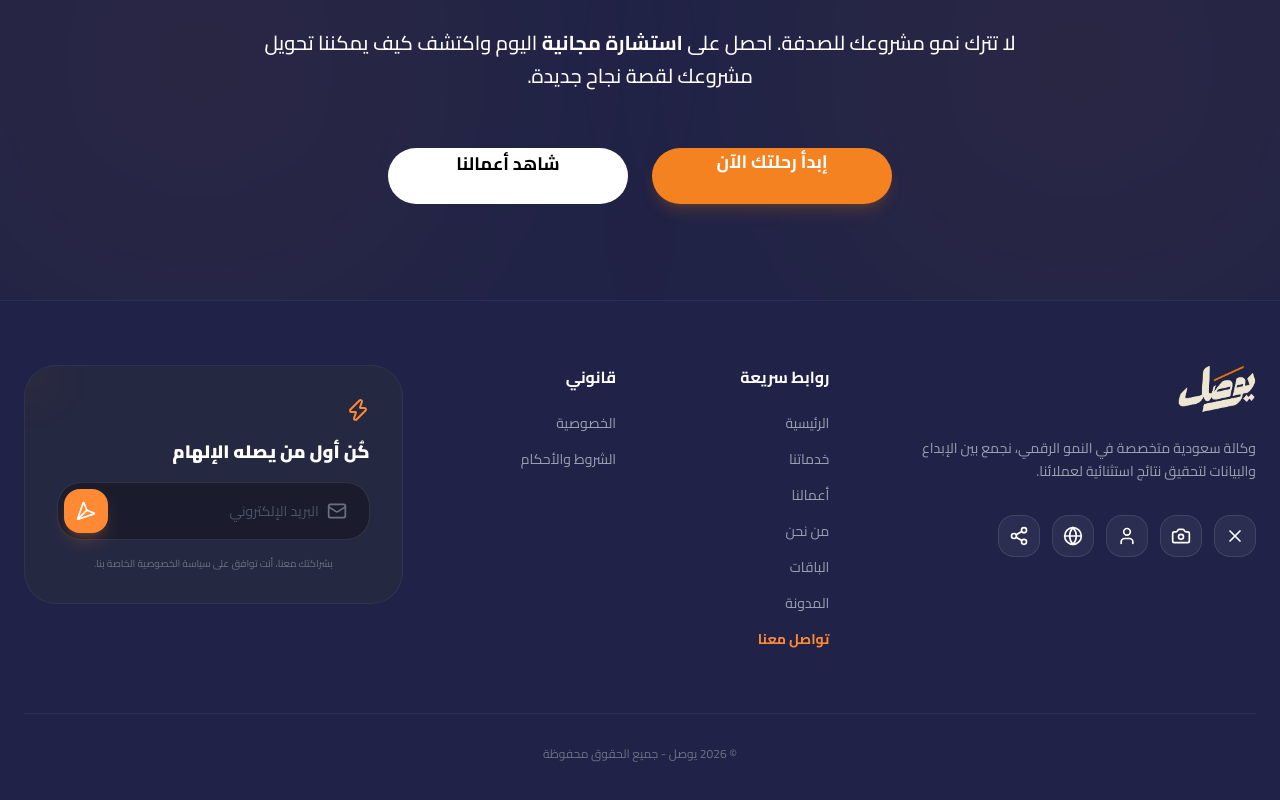
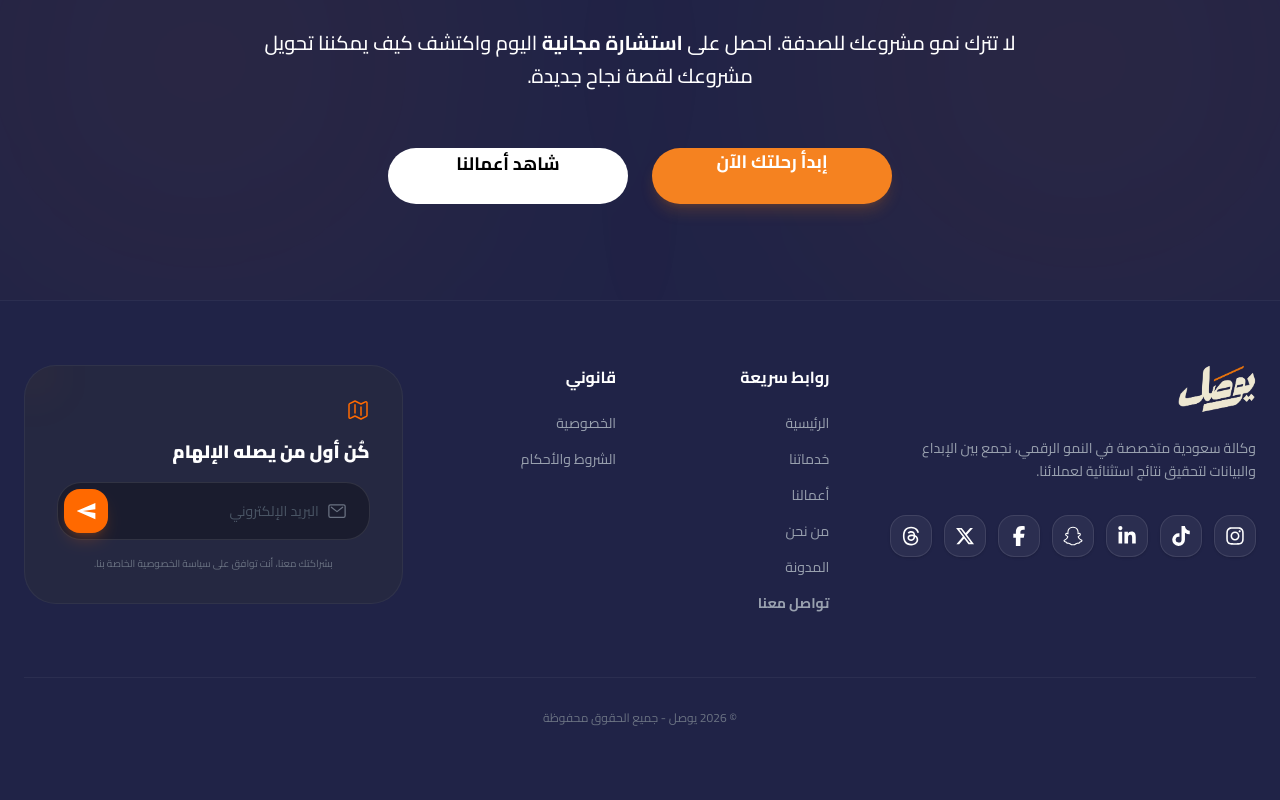
Before and after one commit to Ayaalmadhon2004/yosal-company, a Next.js app: page / in a window 1280 px wide. Shown: the part 5608-6408 px from the top of the page. Built offline with nearby package versions, Linux system fonts and the light colour scheme; no server answers.

Commit message:
pre-final production mode

```diff
--- a/app/portfolio/page.tsx
+++ b/app/portfolio/page.tsx
@@ -16,7 +16,7 @@ export default async function PortfolioPage() {
       <PortfolioHero />
       <PortfolioGrid />
       <ImpactStats />
-      <Stats data={data.statistics}/>
+      <Stats/>
       <ReadyResult variant="style2"/>
     </main>
   );
--- a/components/layout/Footer.tsx
+++ b/components/layout/Footer.tsx
@@ -3,10 +3,18 @@
 import React, { useState, useEffect } from "react";
 import Image from "next/image";
 import Link from 'next/link';
+// استيراد الأيقونات بدقة من Font Awesome 6 و Simple Icons عبر react-icons
 import {
-  Send, Globe, Share2, Camera, User, X, Mail,
-  Zap
-} from "lucide-react";
+  FaInstagram,
+  FaTiktok,
+  FaLinkedinIn,
+  FaSnapchat,
+  FaFacebookF,
+  FaXTwitter,
+  FaThreads
+} from "react-icons/fa6";
+import { IoMailOutline, IoSendSharp } from "react-icons/io5";
+import { HiOutlineMap } from "react-icons/hi2";
 import ChatSystem from "@/components/layout/ChatSystem";
 
 export default function Footer() {
@@ -17,11 +25,13 @@ export default function Footer() {
   }, []);
 
   const socialIcons = [
-    { Icon: X, link: "#" },
-    { Icon: Camera, link: "#" },
-    { Icon: User, link: "#" },
-    { Icon: Globe, link: "#" },
-    { Icon: Share2, link: "#" }
+    { Icon: FaInstagram, link: "https://www.instagram.com/yoosal.agency?igsh=aGlrNXBsdDZmbXZ1" },
+    { Icon: FaTiktok, link: "https://www.tiktok.com/@yoosal2?..." }, // ضعي الرابط الكامل هنا
+    { Icon: FaLinkedinIn, link: "https://www.linkedin.com/company/yoosal/" },
+    { Icon: FaSnapchat, link: "https://www.snapchat.com/add/yoosal.ag?..." },
+    { Icon: FaFacebookF, link: "https://www.facebook.com/share/1DeynDWeNh/" },
+    { Icon: FaXTwitter, link: "https://x.com/Yoosal148837" },
+    { Icon: FaThreads, link: "https://www.threads.com/@yoosal.agency" }
   ];
 
   if (!mounted) return null;
@@ -34,6 +44,7 @@ export default function Footer() {
       <div className="container mx-auto px-6 max-w-7xl">
         <div className="grid grid-cols-1 md:grid-cols-12 gap-12">
 
+          {/* معلومات الوكالة */}
           <div className="md:col-span-4 text-right flex flex-col items-start">
             <div className="mb-6">
               <Link href="/">
@@ -49,12 +60,14 @@ export default function Footer() {
             <p className="text-gray-400 text-sm leading-relaxed mb-8 max-w-sm">
               وكالة سعودية متخصصة في النمو الرقمي، نجمع بين الإبداع والبيانات لتحقيق نتائج استثنائية لعملائنا.
             </p>
-            <div className="flex gap-3">
+            <div className="flex flex-wrap gap-3">
               {socialIcons.map((item, idx) => (
                 <Link
                   key={idx}
                   href={item.link}
-                  className="p-2.5 bg-white/5 rounded-xl border border-white/10 hover:border-[#FF8A33]/50 hover:text-[#FF8A33] transition-all"
+                  target="_blank"
+                  rel="noopener noreferrer"
+                  className="p-2.5 bg-white/5 rounded-xl border border-white/10 hover:border-orange-500/50 hover:text-orange-500 transition-all shadow-sm"
                 >
                   <item.Icon className="h-5 w-5" />
                 </Link>
@@ -62,69 +75,47 @@ export default function Footer() {
             </div>
           </div>
 
+          {/* روابط سريعة */}
           <div className="md:col-span-2 text-right">
             <h4 className="text-white font-bold mb-6">روابط سريعة</h4>
             <ul className="space-y-4 text-gray-400 text-sm">
-              <li>
-                <Link href="/" className="hover:text-[#FF8A33] transition-colors">الرئيسية</Link>
-              </li>
-              <li>
-                <Link href="/services" className="hover:text-[#FF8A33] transition-colors">خدماتنا</Link>
-              </li>
-              <li>
-                <Link href="/portfolio" className="hover:text-[#FF8A33] transition-colors">أعمالنا</Link>
-              </li>
-              <li>
-                <Link href="/about" className="hover:text-[#FF8A33] transition-colors">من نحن</Link>
-              </li>
-              <li>
-                <Link href="/packages" className="hover:text-[#FF8A33] transition-colors">الباقات</Link>
-              </li>
-              <li>
-                <Link href="/blog" className="hover:text-[#FF8A33] transition-colors">المدونة</Link>
-              </li>
-              <li>
-                <Link href="/contact" className="hover:text-[#FF8A33] font-bold text-[#FF8A33] transition-colors">تواصل معنا</Link>
-              </li>
+              <li><Link href="/" className="hover:text-orange-500 transition-colors">الرئيسية</Link></li>
+              <li><Link href="/services" className="hover:text-orange-500 transition-colors">خدماتنا</Link></li>
+              <li><Link href="/portfolio" className="hover:text-orange-500 transition-colors">أعمالنا</Link></li>
+              <li><Link href="/about" className="hover:text-orange-500 transition-colors">من نحن</Link></li>
+              <li><Link href="/blog" className="hover:text-orange-500 transition-colors">المدونة</Link></li>
+              <li><Link href="/contact" className="hover:text-orange-500 font-bold transition-colors">تواصل معنا</Link></li>
             </ul>
           </div>
 
+          {/* قانوني */}
           <div className="md:col-span-2 text-right">
             <h4 className="text-white font-bold mb-6">قانوني</h4>
             <ul className="space-y-4 text-gray-400 text-sm">
-
-              <li>
-              <Link href="/private" className="text-gray-400 hover:text-[#F58220] transition-colors text-sm">الخصوصية</Link>
-              </li>
-
-              <li>
-                <Link href="/terms" className="text-gray-400 hover:text-[#F58220] transition-colors text-sm">
-                  الشروط والأحكام
-                </Link>
-              </li>
-
+              <li><Link href="/private" className="hover:text-orange-500 transition-colors">الخصوصية</Link></li>
+              <li><Link href="/terms" className="hover:text-orange-500 transition-colors">الشروط والأحكام</Link></li>
             </ul>
           </div>
 
+          {/* النشرة البريدية بتصميم "يوصل" */}
           <div className="md:col-span-4">
             <div className="bg-[#252841] p-8 rounded-[32px] border border-white/5 relative overflow-hidden">
-              {/* أيقونة الزينة (البرق) */}
-              <div className="absolute -top-2 -left-2 bg-[#FF8A33]/10 p-4 rounded-full blur-xl"></div>
-              <Zap className="text-[#FF8A33] mb-4 h-6 w-6" />
+              <div className="absolute -top-2 -left-2 bg-orange-500/10 p-4 rounded-full blur-xl"></div>
+              <HiOutlineMap className="text-orange-500 mb-4 h-6 w-6" />
 
-              <h3 className="text-lg font-black mb-4">كُن أول من يصله الإلهام</h3>
+              <h3 className="text-lg font-black mb-4 text-white">كُن أول من يصله الإلهام</h3>
 
-              <div className="flex items-center gap-2 bg-[#1A1C2E] p-1.5 rounded-2xl border border-white/10 group focus-within:border-[#FF8A33]/50 transition-all">
+              <div className="flex items-center gap-2 bg-[#1A1C2E] p-1.5 rounded-2xl border border-white/10 group focus-within:border-orange-500/50 transition-all">
                 <div className="pr-4">
-                   <Mail className="h-5 w-5 text-gray-500 group-focus-within:text-[#FF8A33] transition-colors" />
+                   <IoMailOutline className="h-5 w-5 text-gray-500 group-focus-within:text-orange-500 transition-colors" />
                 </div>
                 <input
                   type="email"
                   placeholder="البريد الإلكتروني"
                   className="bg-transparent flex-grow py-2 text-sm outline-none text-white placeholder:text-gray-600"
                 />
-                <button className="bg-[#FF8A33] p-3 rounded-xl hover:scale-105 active:scale-95 transition-all shadow-lg shadow-[#FF8A33]/20">
-                  <Send className="h-5 w-5 rotate-180" />
+                <button className="bg-orange-500 p-3 rounded-xl hover:scale-105 active:scale-95 transition-all shadow-lg shadow-orange-500/20">
+                  <IoSendSharp className="h-5 w-5 rotate-180 text-white" />
                 </button>
               </div>
               <p className="text-[10px] text-gray-500 mt-4 text-center">بشراكتك معنا، أنت توافق على سياسة الخصوصية الخاصة بنا.</p>
--- a/package.json
+++ b/package.json
@@ -20,6 +20,7 @@
     "react": "19.2.4",
     "react-dom": "19.2.4",
     "react-hot-toast": "^2.6.0",
+    "react-icons": "^5.6.0",
     "shadcn": "^4.3.1",
     "tailwind-merge": "^3.5.0",
     "tailwindcss-animate": "^1.0.7",
```
Also changed, not shown: 1 other file (tests, documents, lock files or other folders).
